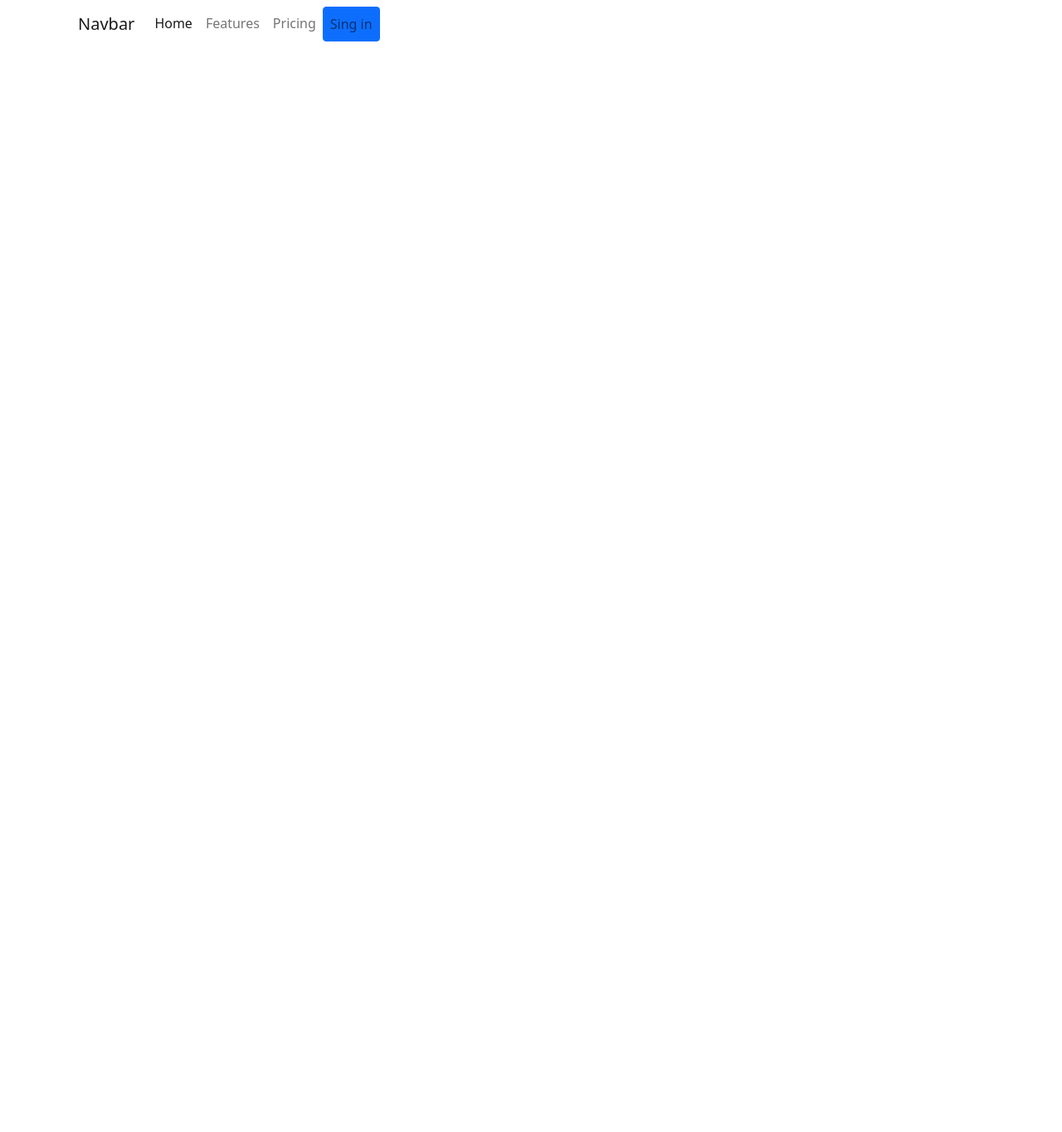
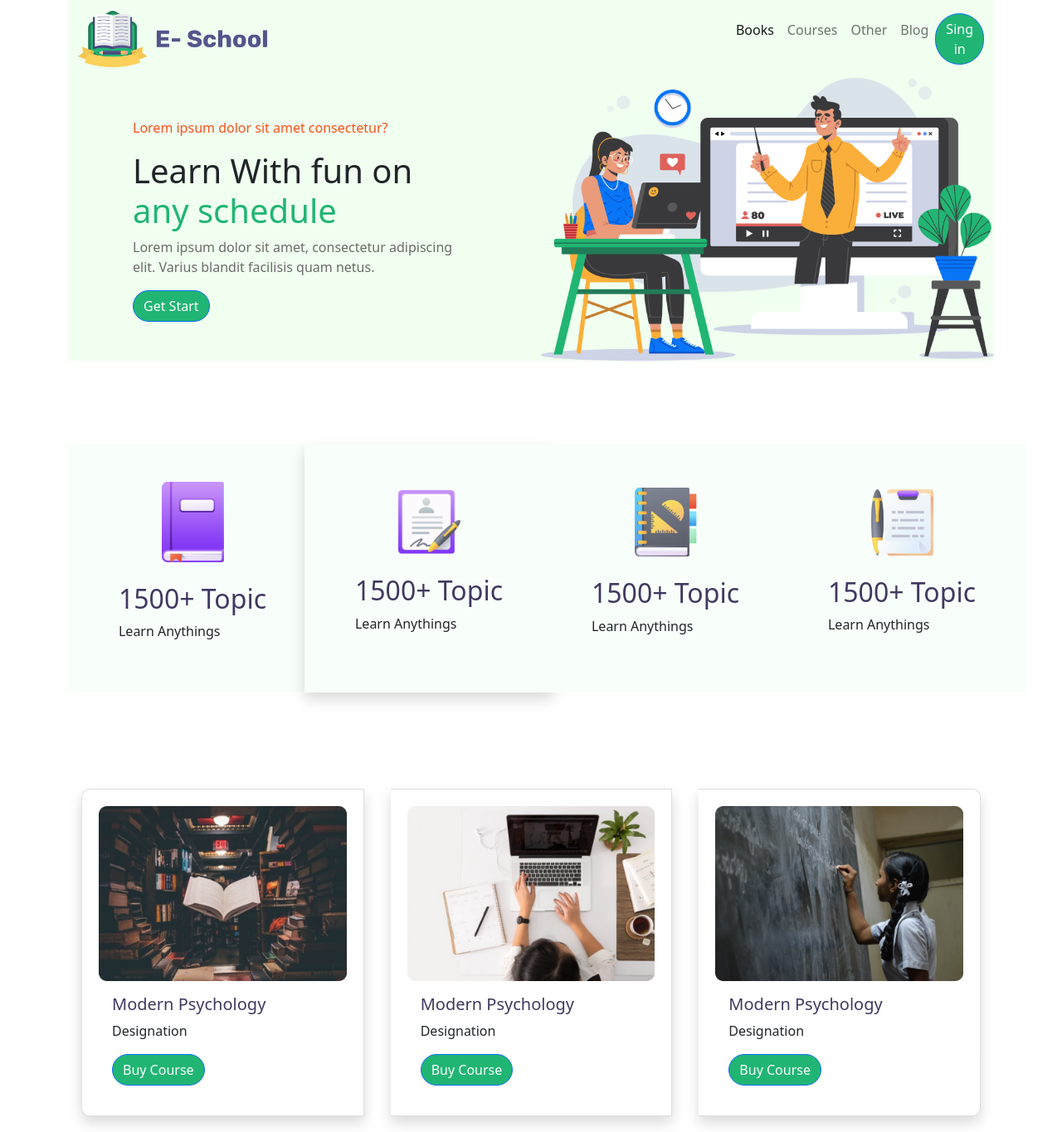
Before and after one commit to atikfaisalemon/e-school, a plain HTML site: page index.html in a window 1280 px wide. Shown: the whole page at 83% size. Before the commit the page ends 800 px from the top, so only its background shows below. Drawn offline with nearby package versions, Linux system fonts and the light colour scheme.

Commit message:
2nd commit

```diff
--- a/index.html
+++ b/index.html
@@ -10,24 +10,137 @@
 </head>
 <body>
     <div class="container">
+        <div class="bg-color">
+            <!-- Nav Start -->
         <nav class="navbar navbar-expand-lg navbar-light">
             <div class="container-fluid">
-              <a class="navbar-brand" href="#">Navbar</a>
+              <a class="navbar-brand" href="#"><img src="img/ICON/Logo.png" alt=""></a>
               <button class="navbar-toggler" type="button" data-bs-toggle="collapse" data-bs-target="#navbarNavAltMarkup" aria-controls="navbarNavAltMarkup" aria-expanded="false" aria-label="Toggle navigation">
                 <span class="navbar-toggler-icon"></span>
               </button>
               <div class="collapse navbar-collapse" id="navbarNavAltMarkup">
-                <div class="navbar-nav">
-                  <a class="nav-link active" aria-current="page" href="#">Home</a>
-                  <a class="nav-link" href="#">Features</a>
-                  <a class="nav-link" href="#">Pricing</a>
-                  <a class="nav-link btn btn-primary">Sing in</a>
+                <div class="navbar-nav ms-auto text-center">
+                  <a class="nav-link active" aria-current="page" href="#">Books</a>
+                  <a class="nav-link" href="#">Courses</a>
+                  <a class="nav-link" href="#">Other</a>
+                  <a class="nav-link" href="#">Blog</a>
+                  <a class="btn btn-primary">Sing in</a>
                 </div>
               </div>
             </div>
           </nav>
+          <!-- Nav End -->
+
+          <!-- Top Start -->
+          <div class="row align-items-center">
+              <div class="col-md-6 paddng">
+                  <div class="red-text"><p>Lorem ipsum dolor sit amet consectetur?</p></div>
+                  <div class="head-text"><h1>Learn With fun
+                    on <span>any schedule</span> </h1></div>
+                    <div class="para-text">
+                        <p>Lorem ipsum dolor sit amet, consectetur adipiscing elit. Varius blandit facilisis quam netus.</p>
+                    </div>
+                    <button class="btn btn-primary">Get Start</button>
+              </div>
+              <div class="col-md-6">
+                  <img src="img/Photos/Illustration.png" alt="">
+              </div>
+          </div>
+        </div>
     </div>
 
+          <!-- Top End -->
 
+
+          <!-- 2ndtop start -->
+          <div class="container ">
+              <div class="row">
+                  <div class="col-md-3 ">
+                      <div class="width-box d-flex flex-column align-items-center justify-content-center">
+                        <img src="img/ICON/book.png" alt="">
+                        <div class="margin-t">
+                            <h2>1500+ Topic</h2>
+                        <p>Learn Anythings</p>
+                      </div>
+
+                        </div>
+                  </div>
+                  <div class="col-md-3">
+                    <div class="width-box shadow d-flex flex-column align-items-center justify-content-center">
+                        <img src="img/ICON/Student.png" alt="">
+                   <div class="margin-t">
+                    <h2>1500+ Topic</h2>
+                    <p>Learn Anythings</p>
+                   </div>
+
+                    </div>
+                  </div>
+                  <div class="col-md-3">
+                    <div class="width-box d-flex flex-column align-items-center justify-content-center">
+                        <img src="img/ICON/Students.png" alt="">
+                    <div class="margin-t">
+                        <h2>1500+ Topic</h2>
+                    <p>Learn Anythings</p>
+                    </div>
+                    </div>
+
+                </div>
+                <div class="col-md-3 ">
+                    <div class="width-box d-flex flex-column align-items-center justify-content-center">
+                        <img src="img/ICON/Test.png" alt="">
+                      <div class="margin-t">
+                        <h2>1500+ Topic</h2>
+                        <p>Learn Anythings</p>
+                      </div>
+                    </div>
+
+                </div>
+
+              </div>
+
+          </div>
+          <!-- 2ndtop End -->
+
+          <!-- Start cad -->
+          <div class="container">
+            <div class="card-group ">
+
+                <div class="card m-3 card-radious shadow">
+                  <img src="img/Photos/Morder psyc.png" class="card-img-top" alt="...">
+                  <div class="card-body">
+                    <h5 class="card-title">Modern Psychology</h5>
+                    <p class="card-text">Designation</p>
+                    <button class="btn btn-primary">Buy Course</button>
+                  </div>
+                </div>
+                <div class="card m-3 card-radious shadow">
+                  <img src="img/Photos/Morder pychons.png" class="card-img-top" alt="...">
+                  <div class="card-body">
+                    <h5 class="card-title">Modern Psychology</h5>
+                    <p class="card-text">Designation</p>
+                    <button class="btn btn-primary">Buy Course</button>
+                  </div>
+                </div>
+                <div class="card m-3 card-radious shadow">
+                  <img src="img/Photos/Morder pyschology.png" class="card-img-top" alt="...">
+                  <div class="card-body">
+                    <h5 class="card-title">Modern Psychology</h5>
+                    <p class="card-text">Designation</p>
+                    <button class="btn btn-primary">Buy Course</button>
+                  </div>
+                </div>
+              </div>
+          </div>
+
+
+          <!-- End Card -->
+
+
+
+
+
+
+    <script src="https://cdn.jsdelivr.net/npm/@popperjs/core@2.10.2/dist/umd/popper.min.js" integrity="sha384-7+zCNj/IqJ95wo16oMtfsKbZ9ccEh31eOz1HGyDuCQ6wgnyJNSYdrPa03rtR1zdB" crossorigin="anonymous"></script>
+<script src="https://cdn.jsdelivr.net/npm/bootstrap@5.1.3/dist/js/bootstrap.min.js" integrity="sha384-QJHtvGhmr9XOIpI6YVutG+2QOK9T+ZnN4kzFN1RtK3zEFEIsxhlmWl5/YESvpZ13" crossorigin="anonymous"></script>
 </body>
 </html>
--- a/style.css
+++ b/style.css
@@ -0,0 +1,78 @@
+
+.container{
+    margin-bottom: 100px;
+
+}
+.bg-color{
+    background-color: #F0FFF0;
+}
+.btn-primary{
+    color: white;
+    background-color:#21B573;
+    border-radius: 33px;
+
+}
+
+.navbar-brand img{
+    width:30%;
+
+}
+.col-md-6 img{
+    width: 100%;
+
+}
+.paddng{
+    padding: 0 90px 0 90px;
+
+}
+.red-text{
+    color: #FD511A;
+    font-size: 16px;
+    font-weight: 400;
+}
+.head-text{
+    font-weight: 700;
+    font-size: 48px;
+
+
+}
+
+span{
+    color: #21B573;
+}
+.para-text{
+    color: #6C6B6B;
+    font-size: 16;
+    font-weight: 400;
+
+}
+
+.col-md-3 img{
+    width: 25%;
+
+}
+.shadow{
+    box-shadow: 5px 5px 10px lightgray;
+
+}
+.width-box{
+    background-color:#F8FFFB;
+    width: 300px;
+    height: 300px;
+
+
+}
+.width-box h2{
+    color: #413960;
+}
+.margin-t{
+    margin-top: 25px;
+}
+.card-title{
+    color: #413960;
+
+}
+.card-radious{
+    border-radius: 10px;
+    padding: 20px;
+}
```
